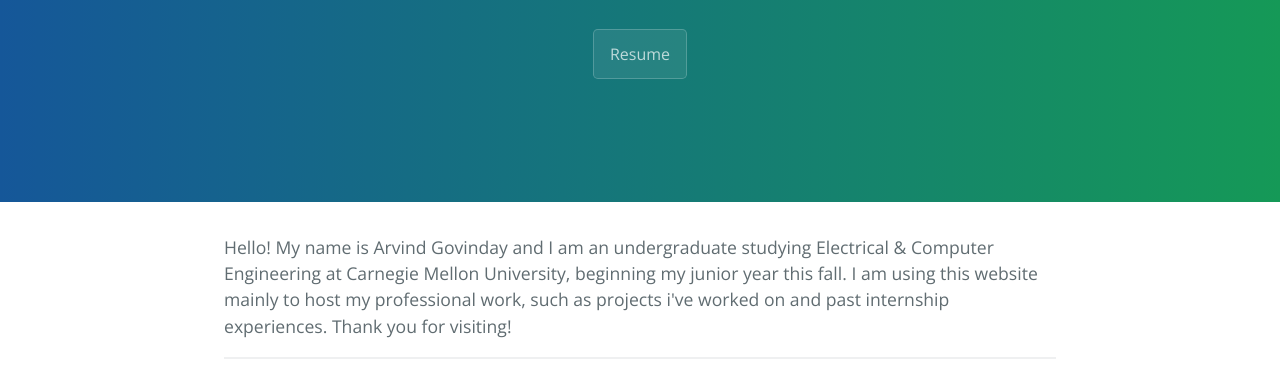
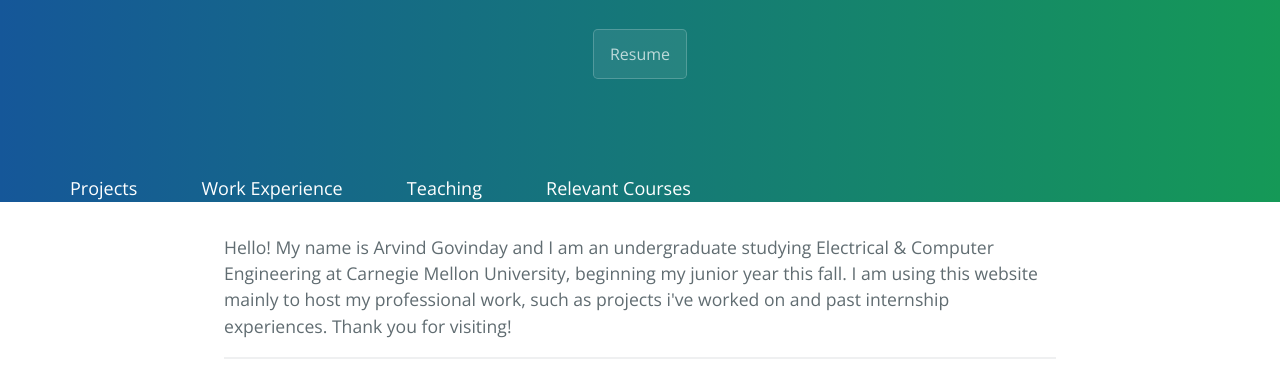
Before and after one commit to Arvgov/arvgov.github.io, a website: page index.html in a window 1280 px wide. Shown: the part 208-595 px from the top of the page. Drawn offline with nearby package versions, Linux system fonts and the light colour scheme.

Commit message:
whoops revert

```diff
--- a/css/cayman.css
+++ b/css/cayman.css
@@ -20,8 +20,6 @@ a.nav-link{
   text-align: center;
   font-size: 18px;
   padding: 18px 30px;
-  position: relative;
-  top: -250px;
 }
 a.nav-link:hover{
   text-decoration: none;
```
